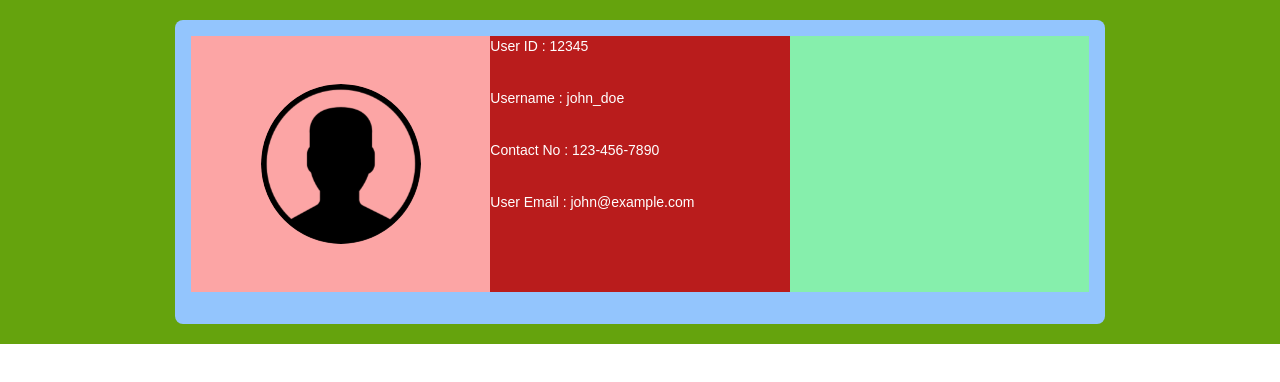
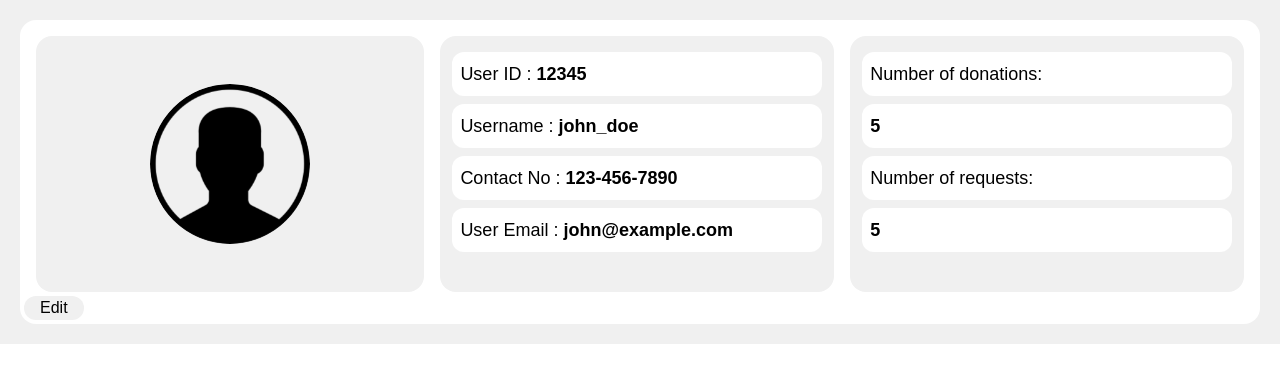
Before and after one commit to thisha-me/blood-chain-frontend, a React (Create React App) app: page / in a window 1280 px wide. Shown: the top 382 px of the page. Built offline with nearby package versions, Linux system fonts and the light colour scheme.

Commit message:
complete the user details part

```diff
--- a/src/Pages/userProfilePage.js
+++ b/src/Pages/userProfilePage.js
@@ -1,31 +1,44 @@
 import React from "react";
-import image from "../assets/user.png"
+import image from "../assets/user.png";
 
 function UserProfile() {
   return (
-    <div className="bg-lime-600 p-5 flex items-center justify-center">
-      <div className="bg-blue-300 flex flex-col sm:flex-row w-3/4 p-4 rounded-lg">
-        <div className="bg-red-300 w-full  sm:w-1/4 h-64 mb-4 flex items-center justify-center">
+
+    //===================User information part====================================================================================================================================
+
+    <div className="bg-[#F0F0F0] p-5 flex items-center justify-center">
+      <div className="bg-white flex flex-col sm:flex-row w-full sm:w-3/4 p-4 rounded-2xl relative">
+        <div className="bg-[#F0F0F0] w-full sm:w-1/4 h-64 mb-4 flex items-center justify-center rounded-2xl relative">
           <img
-            src = {image}
+            src={image}
             alt="User Avatar"
             className="w-40 h-40 rounded-full"
           />
         </div>
-        <div className="bg-red-700 w-full sm:w-2/4 h-64 mb-4">
-        <div className="text-white text-left flex flex-col justify-items-center">
-          <label className="text-sm rounded">User ID : <span>12345</span> </label>
-          <br />
-          <label className="text-sm mt-2 rounded">Username : <span>john_doe</span> </label>
-          <br />
-          <label className="text-sm mt-2 rounded">Contact No : <span>123-456-7890</span> </label>
-          <br />
-          <label className="text-sm mt-2 rounded">User Email : <span>john@example.com</span> </label>
+        <div className="bg-[#F0F0F0] w-full sm:w-1/2 p-1 h-64 sm:ml-4 rounded-2xl relative">
+          <div className="text-black font-bold text-lg text-left flex flex-col justify-items-center my-3">
+            <label className="font-medium text-lg rounded-xl mx-2 mb-2 bg-white p-2">User ID : <span className="font-bold text-lg text-black">12345</span></label>
+            <label className="font-medium text-lg rounded-xl mx-2 mb-2 bg-white p-2">Username : <span className="font-bold text-lg text-black">john_doe</span></label>
+            <label className="font-medium text-lg rounded-xl mx-2 mb-2 bg-white p-2">Contact No : <span className="font-bold text-lg text-black">123-456-7890</span></label>
+            <label className="font-medium text-lg rounded-xl mx-2 mb-2 bg-white p-2">User Email : <span className="font-bold text-lg text-black">john@example.com</span></label>
+          </div>
         </div>
+        <div className="bg-[#F0F0F0] w-full sm:w-1/4 p-1 h-64 mb-4 sm:ml-4 rounded-2xl relative">
+          <div className="text-black font-bold text-lg text-left flex flex-col justify-items-center my-3">
+            <label className="font-medium text-lg rounded-xl  mx-2 mb-2 bg-white p-2">Number of donations:</label>
+            <label className="font-bold text-lg rounded-xl  mx-2 mb-2 bg-white p-2">5</label>
+            <label className="font-medium text-lg rounded-xl  mx-2 mb-2 bg-white p-2">Number of requests:</label>
+            <label className="font-bold text-lg rounded-xl  mx-2 mb-2 bg-white p-2">5</label>
+          </div>
         </div>
-        <div className="bg-green-300 w-full sm:w-1/4 h-64 mb-4"></div>
+        <button className="bg-[#F0F0F0] font-medium text-black px-4 absolute bottom-0 left-0 m-1 rounded-2xl">
+          Edit
+        </button>
       </div>
     </div>
+
+    //========================Active requests part=========================================================================================================================================
+
   );
 }
 
```
